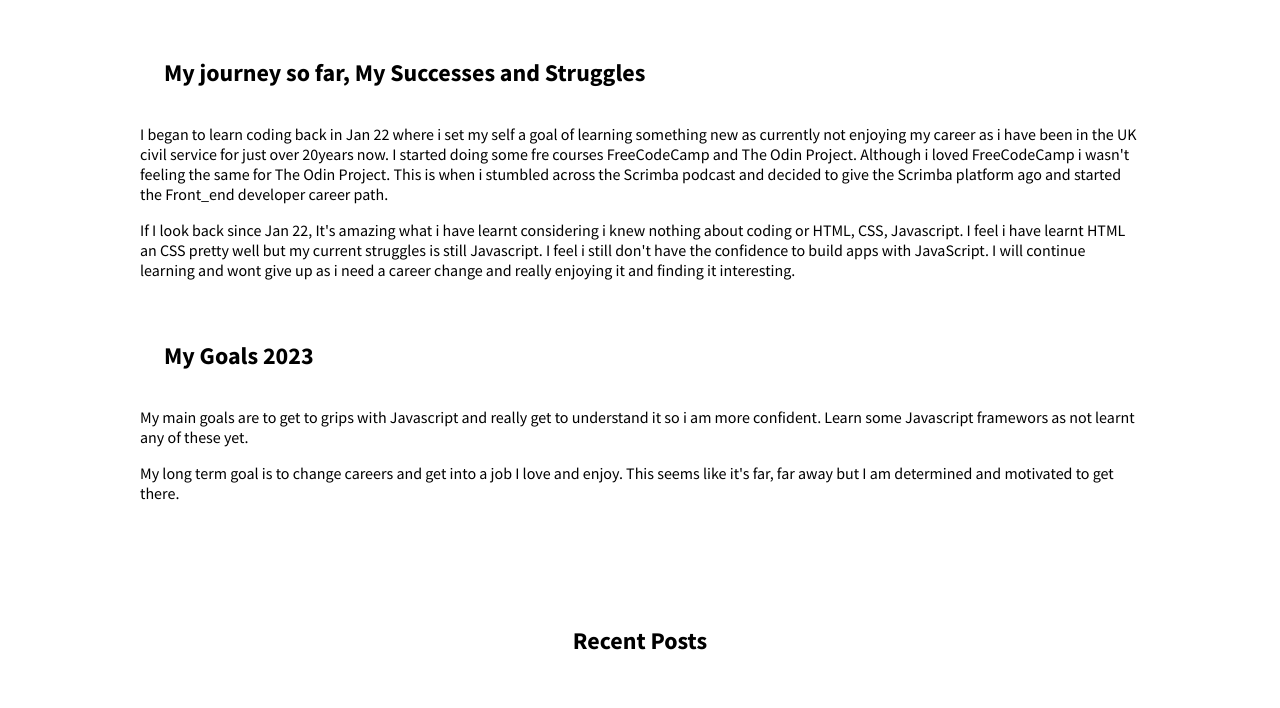
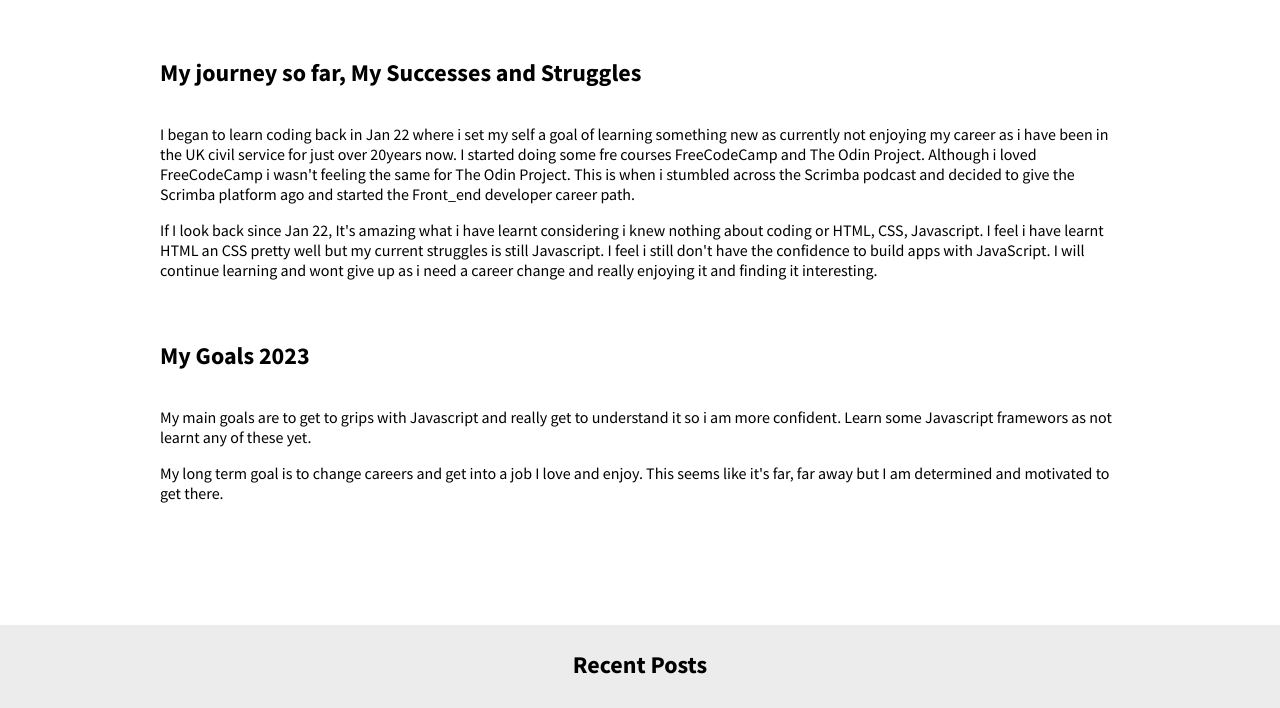
Before and after one commit to jreed-11/My_Learning_Journal, a plain HTML site: page about_me.html in a window 1280 px wide. Shown: the part 339-1047 px from the top of the page. Drawn offline with Linux system fonts and the light colour scheme; grey boxes are pictures that could not be loaded.

Commit message:
Update style.css

```diff
--- a/css/style.css
+++ b/css/style.css
@@ -106,6 +106,10 @@ a:focus,
 .article__title {
     color: #151515;
 }
+.about-me,
+.profile__img__section {
+    padding: 0 2em;
+}
 
 .about__me__title {
     margin-bottom: 0.5em;
@@ -123,7 +127,7 @@ a:focus,
 .article__text {
     font-size: 1.6rem;
     margin: 2.5em 0 1.5em 0;
-    padding: 0 1em;
+    padding: 0;
 }
 
 .article__img{
@@ -138,7 +142,9 @@ a:focus,
 }
 
 .recent__post__heading {
-    margin-top: 5.1em;
+    background-color: #ECECEC;
+    margin: 5.1em 0 0 0;
+    padding-top: 1em;
     text-align: center;
 
 }
@@ -172,11 +178,12 @@ a:focus,
 /* ****** Blog Section ******** */
 
 .blog-section {
+    background-color: #ECECEC;
     display: grid;
     grid-template-columns: 370px;
     grid-template-areas:
     "blog_card";
-    margin: 0 0 10rem 0;
+    padding: 5em 0 10em 0;
 }
 
 .blog__card {
@@ -266,6 +273,7 @@ a:focus,
         "blog_card";
         justify-content: center;
     }
+
 
 }
 
```
